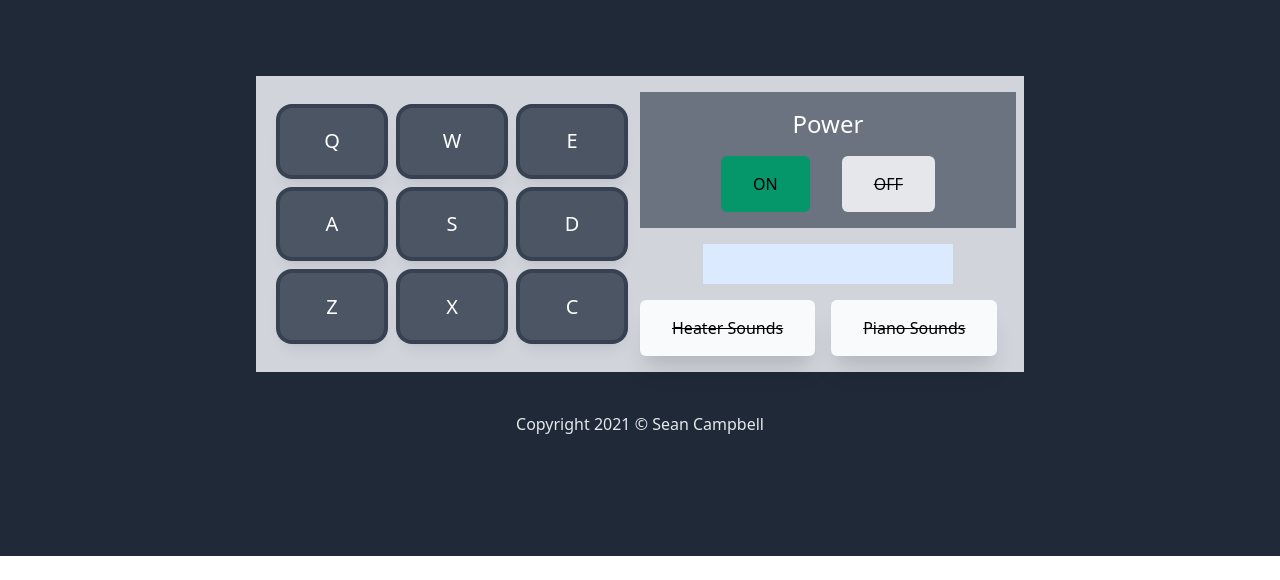
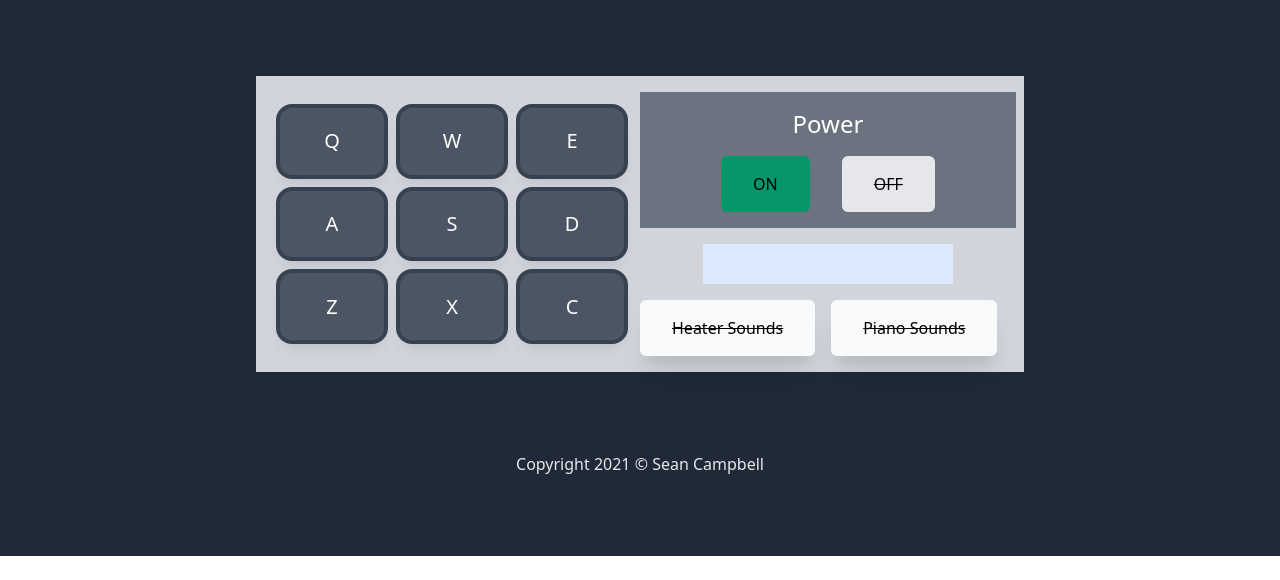
Before and after one commit to natac13/drum-machine, a Gatsby site: page / in a window 1280 px wide. Shown: the part 244-824 px from the top of the page. After the commit the page ends 800 px from the top, so only its background shows below. Built offline with nearby package versions, Linux system fonts and the light colour scheme; Gatsby itself is replaced by a stand-in of ours.

Commit message:
style: fix responseive issue with footer

```diff
--- a/src/components/Footer.tsx
+++ b/src/components/Footer.tsx
@@ -2,7 +2,7 @@ import React from 'react'
 
 const Footer: React.FC = () => {
   return (
-    <footer className="w-full flex justify-center bg-gray-800 md:transform md:-translate-y-36">
+    <footer className="w-full flex justify-center bg-gray-800">
       <p className="text-gray-200">
         Copyright {new Date().getFullYear()} &copy; Sean Campbell
       </p>
--- a/src/pages/index.tsx
+++ b/src/pages/index.tsx
@@ -8,9 +8,9 @@ interface Props extends PageProps {}
 // markup
 const IndexPage: React.FC<Props> = (props: Props) => {
   return (
-    <div className="w-full">
+    <div className="w-full h-screen grid auto-rows-auto">
       <SEO />
-      <main className="w-auto h-screen bg-gray-800 grid auto-rows-min place-items-center">
+      <main className="w-auto h-auto bg-gray-800 grid auto-rows-min place-items-center">
         <header className="container flex flex-col items-center justify-center mx-auto h-28 md:h-80">
           <h1 className="mb-6 font-sans text-2xl font-bold text-center text-gray-100 md:text-6xl">
             Natac&apos;s Drum Machine
```
